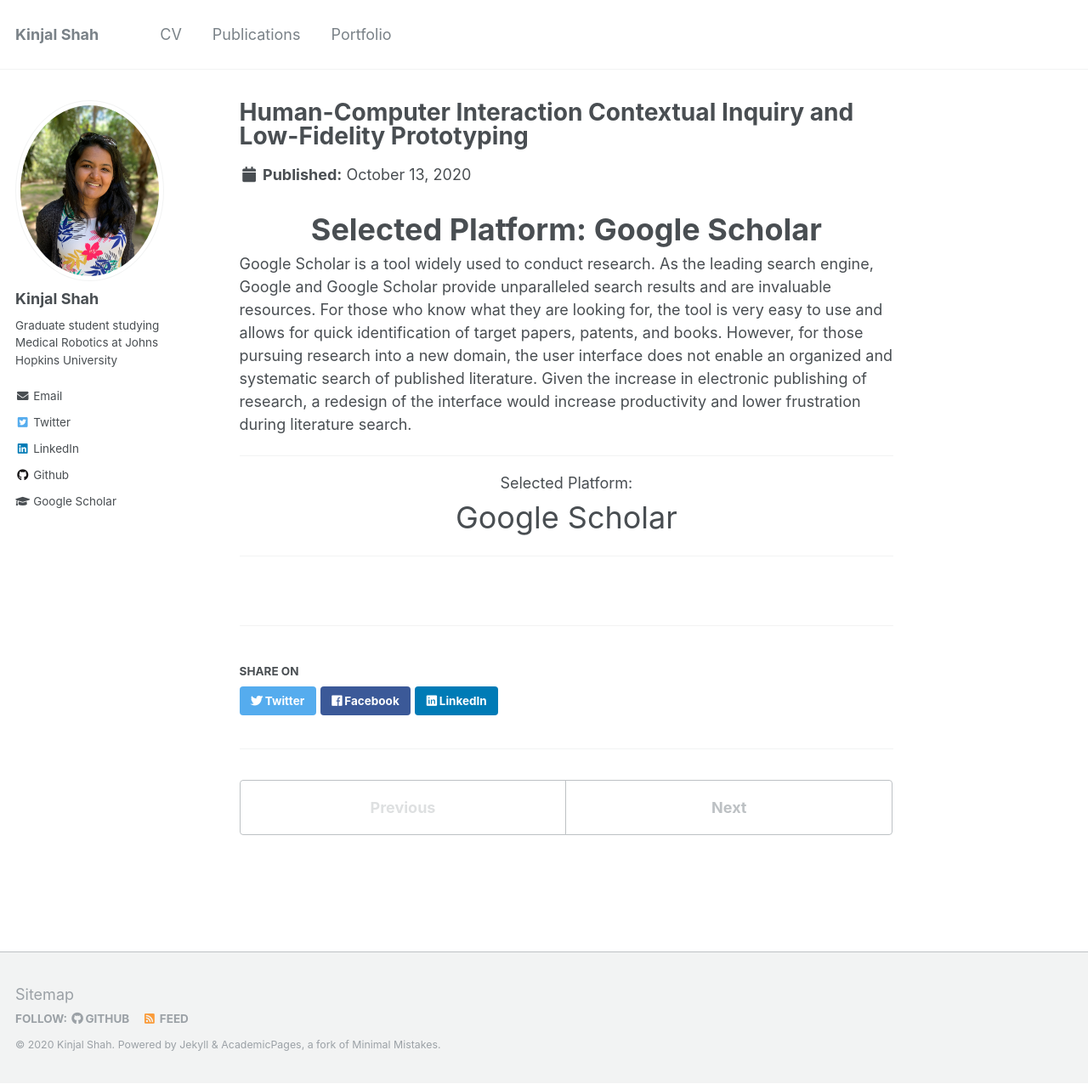
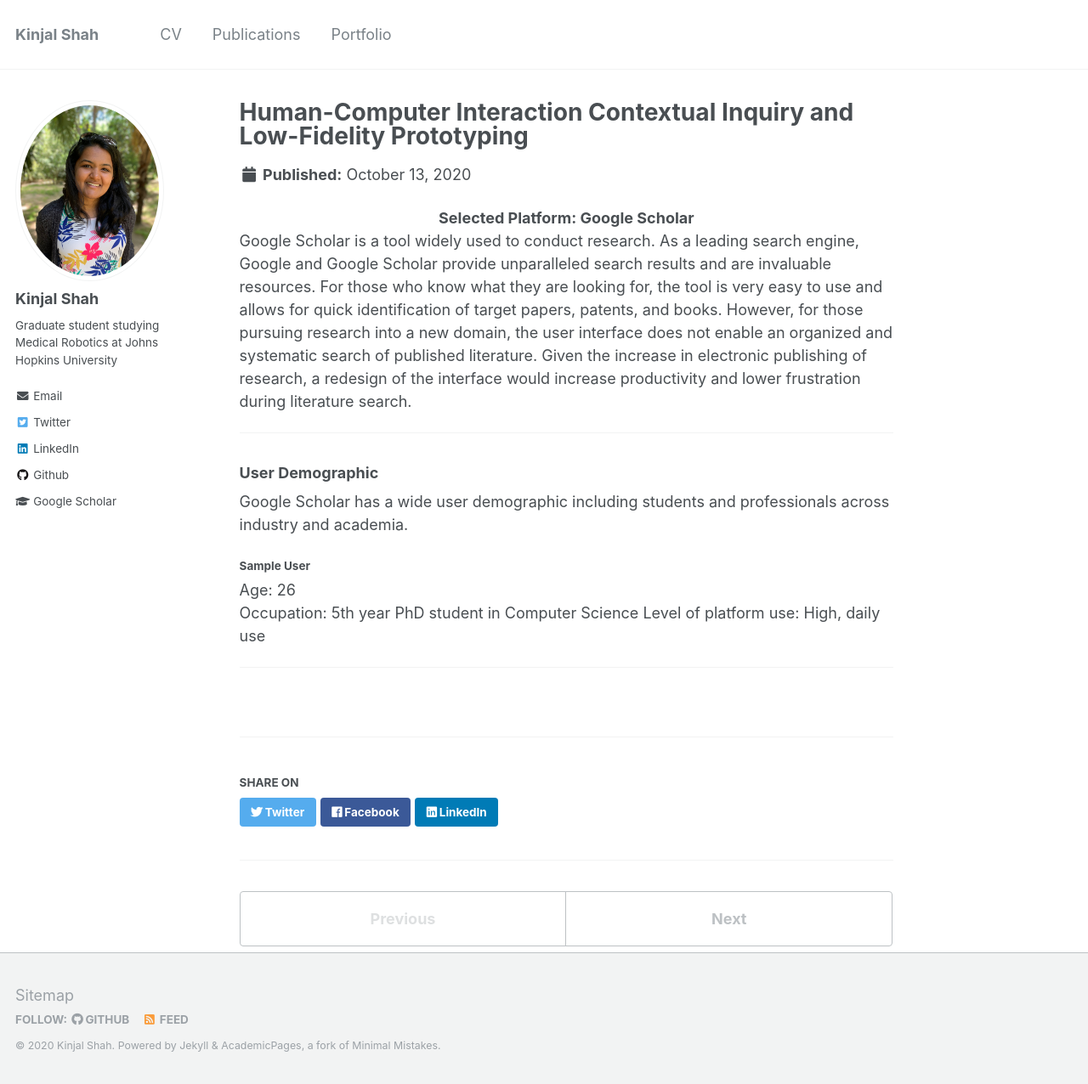
Before and after one commit to kinjmshah/kinjmshah.github.io, a Jekyll site: the page built from _portfolio/HCI_CI_LoFiPrototype.md, in a window 1280 px wide and 1276 px high. Shown: the whole window at 85% size. Built offline with Jekyll 4.4.1, drawn with Linux system fonts in a browser that asks for light colours.

Commit message:
Update HCI_CI_LoFiPrototype.md

```diff
--- a/_portfolio/HCI_CI_LoFiPrototype.md
+++ b/_portfolio/HCI_CI_LoFiPrototype.md
@@ -4,23 +4,20 @@ permalink: /portfolio/HCI
 ---
 
 <div align="center">
-  <span style="font-size:2em;"><b>Selected Platform: Google Scholar</b></span>
+  <span style="font-size:1em;"><b>Selected Platform: Google Scholar</b></span>
 </div>
 
-Google Scholar is a tool widely used to conduct research. As the leading search engine, Google and Google Scholar provide unparalleled search results and are invaluable resources. For those who know what they are looking for, the tool is very easy to use and allows for quick identification of target papers, patents, and books. However, for those pursuing research into a new domain, the user interface does not enable an organized and systematic search of published literature. Given the increase in electronic publishing of research, a redesign of the interface would increase productivity and lower frustration during literature search.
-
+Google Scholar is a tool widely used to conduct research. As a leading search engine, Google and Google Scholar provide unparalleled search results and are invaluable resources. For those who know what they are looking for, the tool is very easy to use and allows for quick identification of target papers, patents, and books. However, for those pursuing research into a new domain, the user interface does not enable an organized and systematic search of published literature. Given the increase in electronic publishing of research, a redesign of the interface would increase productivity and lower frustration during literature search.
 
 ----------------------
 
+### User Demographic
 
+Google Scholar has a wide user demographic including students and professionals across industry and academia.
 
-
-<div align="center">
-  <span style="font-size:1em;">Selected Platform: </span>
-</div>
-
-<div align="center">
-  <span style="font-size:2em;"> Google Scholar </span>
-</div>
+#### Sample User
+Age: 26
+Occupation: 5th year PhD student in Computer Science
+Level of platform use: High, daily use
 
 ----------------------
```
